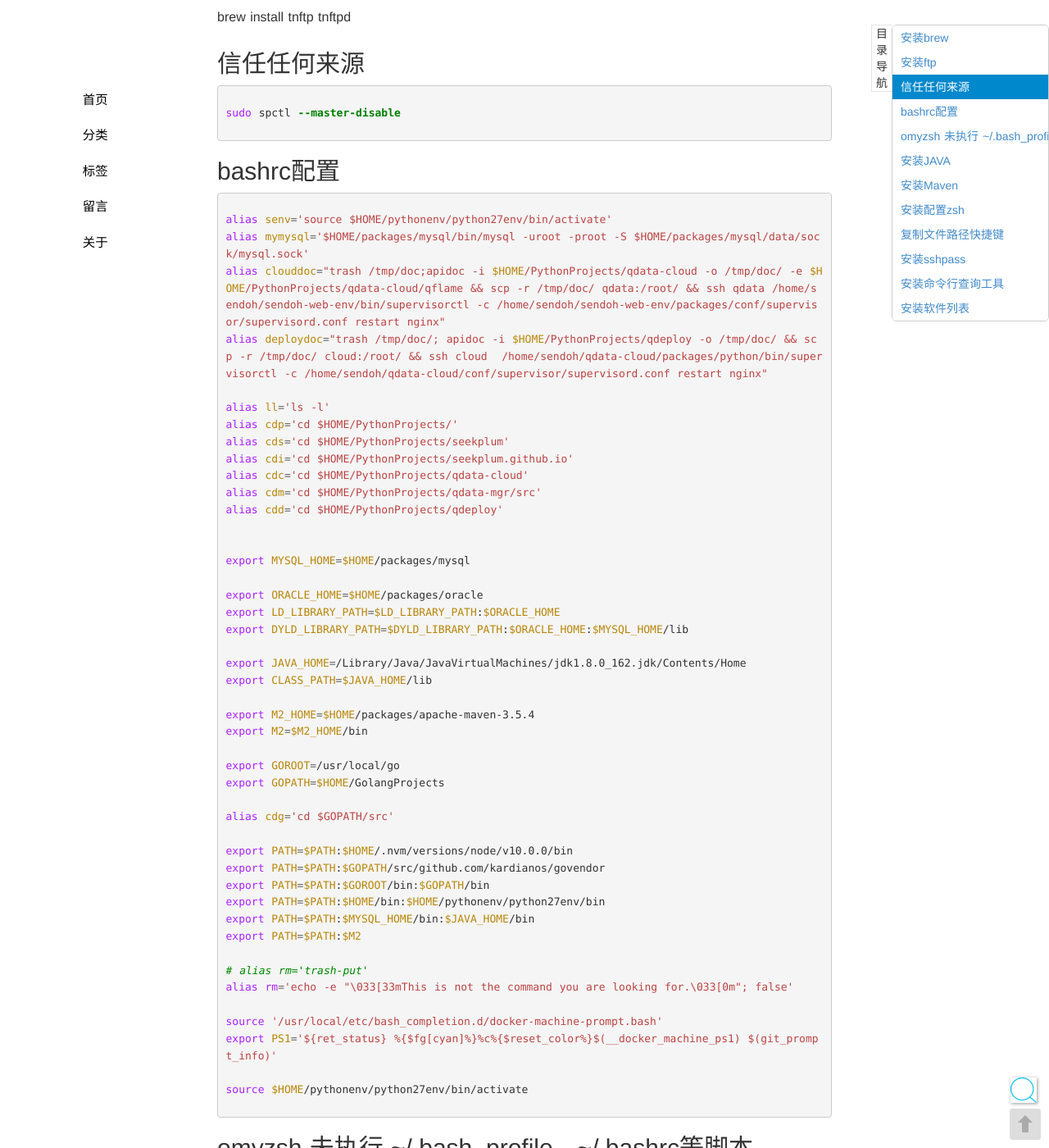
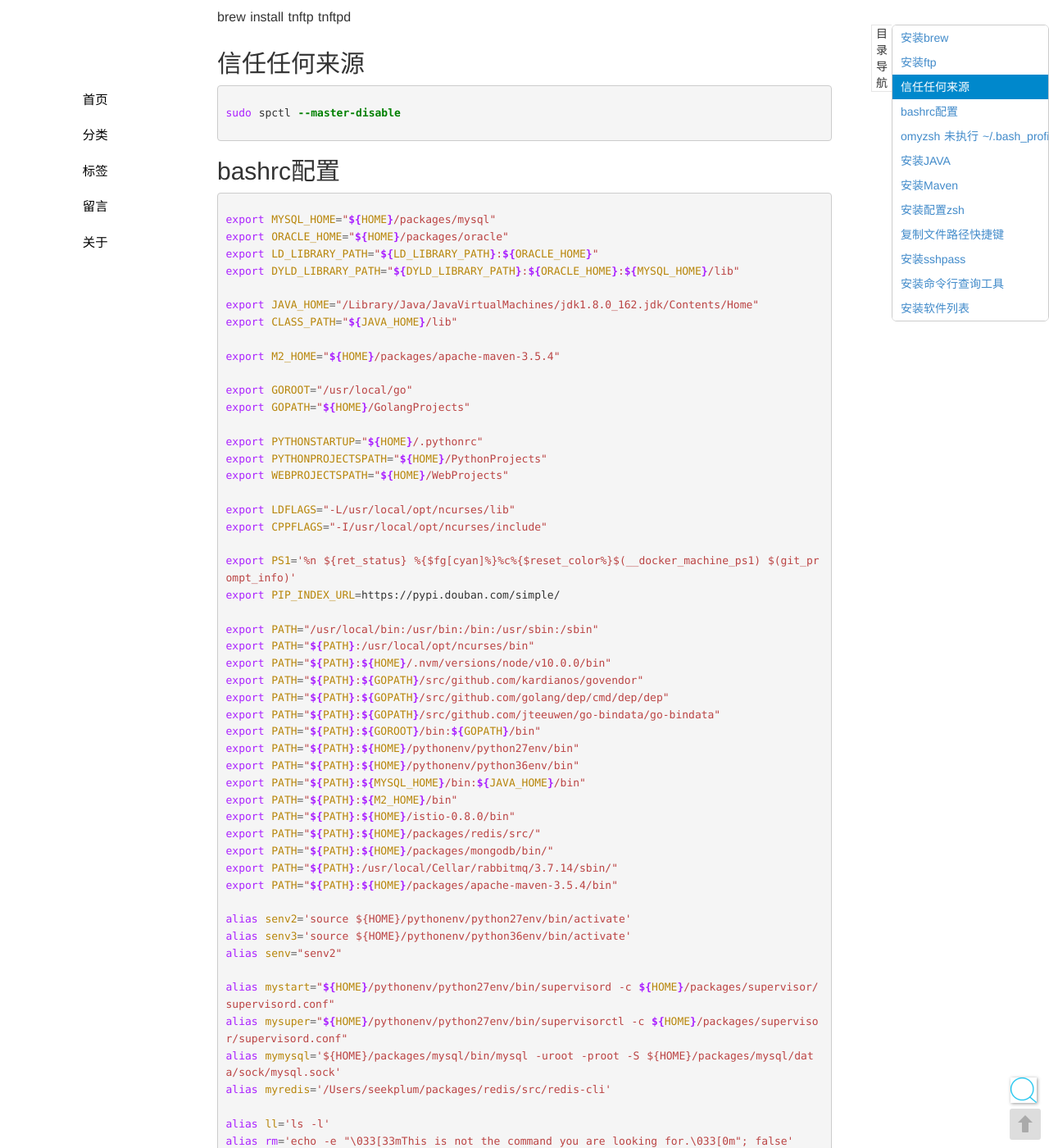
Before and after one commit to seekplum/seekplum.github.io, a Jekyll site: the page built from _posts/2018-04-27-mac-operation.md, in a window 1280 px wide and 1400 px high, scrolled down 380 px. Shown: the whole window at 82% size. Built offline with Jekyll 4.4.1, drawn with Linux system fonts in a browser that asks for light colours; comment, search, counter and statistics services are not loaded; some of the changed text lies outside the part shown.

Commit message:
MOD: 更新 ~/.bash_profile 内容

````diff
--- a/_posts/2018-04-27-mac-operation.md
+++ b/_posts/2018-04-27-mac-operation.md
@@ -26,51 +26,68 @@ sudo spctl --master-disable
 ## bashrc配置
 
 ```bash
-alias senv='source $HOME/pythonenv/python27env/bin/activate'
-alias mymysql='$HOME/packages/mysql/bin/mysql -uroot -proot -S $HOME/packages/mysql/data/sock/mysql.sock'
-alias clouddoc="trash /tmp/doc;apidoc -i $HOME/PythonProjects/qdata-cloud -o /tmp/doc/ -e $HOME/PythonProjects/qdata-cloud/qflame && scp -r /tmp/doc/ qdata:/root/ && ssh qdata /home/sendoh/sendoh-web-env/bin/supervisorctl -c /home/sendoh/sendoh-web-env/packages/conf/supervisor/supervisord.conf restart nginx"
-alias deploydoc="trash /tmp/doc/; apidoc -i $HOME/PythonProjects/qdeploy -o /tmp/doc/ && scp -r /tmp/doc/ cloud:/root/ && ssh cloud  /home/sendoh/qdata-cloud/packages/python/bin/supervisorctl -c /home/sendoh/qdata-cloud/conf/supervisor/supervisord.conf restart nginx"
+export MYSQL_HOME="${HOME}/packages/mysql"
+export ORACLE_HOME="${HOME}/packages/oracle"
+export LD_LIBRARY_PATH="${LD_LIBRARY_PATH}:${ORACLE_HOME}"
+export DYLD_LIBRARY_PATH="${DYLD_LIBRARY_PATH}:${ORACLE_HOME}:${MYSQL_HOME}/lib"
+
+export JAVA_HOME="/Library/Java/JavaVirtualMachines/jdk1.8.0_162.jdk/Contents/Home"
+export CLASS_PATH="${JAVA_HOME}/lib"
+
+export M2_HOME="${HOME}/packages/apache-maven-3.5.4"
+
+export GOROOT="/usr/local/go"
+export GOPATH="${HOME}/GolangProjects"
+
+export PYTHONSTARTUP="${HOME}/.pythonrc"
+export PYTHONPROJECTSPATH="${HOME}/PythonProjects"
+export WEBPROJECTSPATH="${HOME}/WebProjects"
+
+export LDFLAGS="-L/usr/local/opt/ncurses/lib"
+export CPPFLAGS="-I/usr/local/opt/ncurses/include"
+
+export PS1='%n ${ret_status} %{$fg[cyan]%}%c%{$reset_color%}$(__docker_machine_ps1) $(git_prompt_info)'
+export PIP_INDEX_URL=https://pypi.douban.com/simple/
+
+export PATH="/usr/local/bin:/usr/bin:/bin:/usr/sbin:/sbin"
+export PATH="${PATH}:/usr/local/opt/ncurses/bin"
+export PATH="${PATH}:${HOME}/.nvm/versions/node/v10.0.0/bin"
+export PATH="${PATH}:${GOPATH}/src/github.com/kardianos/govendor"
+export PATH="${PATH}:${GOPATH}/src/github.com/golang/dep/cmd/dep/dep"
+export PATH="${PATH}:${GOPATH}/src/github.com/jteeuwen/go-bindata/go-bindata"
+export PATH="${PATH}:${GOROOT}/bin:${GOPATH}/bin"
+export PATH="${PATH}:${HOME}/pythonenv/python27env/bin"
+export PATH="${PATH}:${HOME}/pythonenv/python36env/bin"
+export PATH="${PATH}:${MYSQL_HOME}/bin:${JAVA_HOME}/bin"
+export PATH="${PATH}:${M2_HOME}/bin"
+export PATH="${PATH}:${HOME}/istio-0.8.0/bin"
+export PATH="${PATH}:${HOME}/packages/redis/src/"
+export PATH="${PATH}:${HOME}/packages/mongodb/bin/"
+export PATH="${PATH}:/usr/local/Cellar/rabbitmq/3.7.14/sbin/"
+export PATH="${PATH}:${HOME}/packages/apache-maven-3.5.4/bin"
+
+alias senv2='source ${HOME}/pythonenv/python27env/bin/activate'
+alias senv3='source ${HOME}/pythonenv/python36env/bin/activate'
+alias senv="senv2"
+
+alias mystart="${HOME}/pythonenv/python27env/bin/supervisord -c ${HOME}/packages/supervisor/supervisord.conf"
+alias mysuper="${HOME}/pythonenv/python27env/bin/supervisorctl -c ${HOME}/packages/supervisor/supervisord.conf"
+alias mymysql='${HOME}/packages/mysql/bin/mysql -uroot -proot -S ${HOME}/packages/mysql/data/sock/mysql.sock'
+alias myredis='/Users/seekplum/packages/redis/src/redis-cli'
 
 alias ll='ls -l'
-alias cdp='cd $HOME/PythonProjects/'
-alias cds='cd $HOME/PythonProjects/seekplum'
-alias cdi='cd $HOME/PythonProjects/seekplum.github.io'
-alias cdc='cd $HOME/PythonProjects/qdata-cloud'
-alias cdm='cd $HOME/PythonProjects/qdata-mgr/src'
-alias cdd='cd $HOME/PythonProjects/qdeploy'
+alias rm='echo -e "\033[33mThis is not the command you are looking for.\033[0m"; false'
 
 
-export MYSQL_HOME=$HOME/packages/mysql
+alias cdg='cd ${GOPATH}/src'
+alias cdp="cd ${PYTHONPROJECTSPATH}"
+alias cdw="cd ${WEBPROJECTSPATH}"
 
-export ORACLE_HOME=$HOME/packages/oracle
-export LD_LIBRARY_PATH=$LD_LIBRARY_PATH:$ORACLE_HOME
-export DYLD_LIBRARY_PATH=$DYLD_LIBRARY_PATH:$ORACLE_HOME:$MYSQL_HOME/lib
-
-export JAVA_HOME=/Library/Java/JavaVirtualMachines/jdk1.8.0_162.jdk/Contents/Home
-export CLASS_PATH=$JAVA_HOME/lib
-
-export M2_HOME=$HOME/packages/apache-maven-3.5.4
-export M2=$M2_HOME/bin
-
-export GOROOT=/usr/local/go
-export GOPATH=$HOME/GolangProjects
-
-alias cdg='cd $GOPATH/src'
-
-export PATH=$PATH:$HOME/.nvm/versions/node/v10.0.0/bin
-export PATH=$PATH:$GOPATH/src/github.com/kardianos/govendor
-export PATH=$PATH:$GOROOT/bin:$GOPATH/bin
-export PATH=$PATH:$HOME/bin:$HOME/pythonenv/python27env/bin
-export PATH=$PATH:$MYSQL_HOME/bin:$JAVA_HOME/bin
-export PATH=$PATH:$M2
-
-# alias rm='trash-put'
-alias rm='echo -e "\033[33mThis is not the command you are looking for.\033[0m"; false'
+alias cds="cd ${PYTHONPROJECTSPATH}/github.com/seekplum/seekplum"
+alias cdi="cd ${PYTHONPROJECTSPATH}/github.com/seekplum/seekplum.github.io"
+alias cdm="cd ${PYTHONPROJECTSPATH}/meideng.net/meizhe2012"
 
 source '/usr/local/etc/bash_completion.d/docker-machine-prompt.bash'
-export PS1='${ret_status} %{$fg[cyan]%}%c%{$reset_color%}$(__docker_machine_ps1) $(git_prompt_info)'
-
-source $HOME/pythonenv/python27env/bin/activate
 ```
 
 ## omyzsh 未执行 ~/.bash_profile、~/.bashrc等脚本
````
